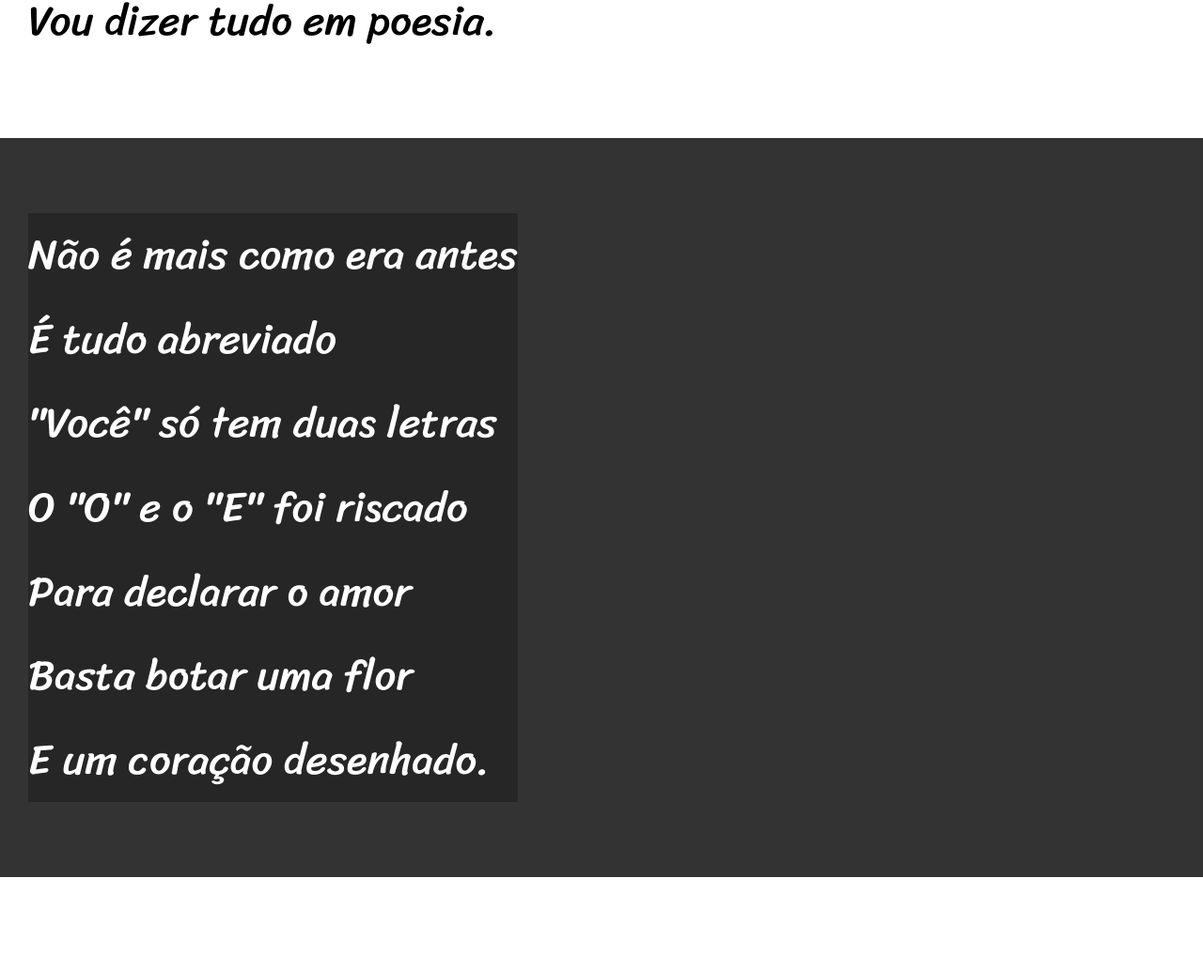
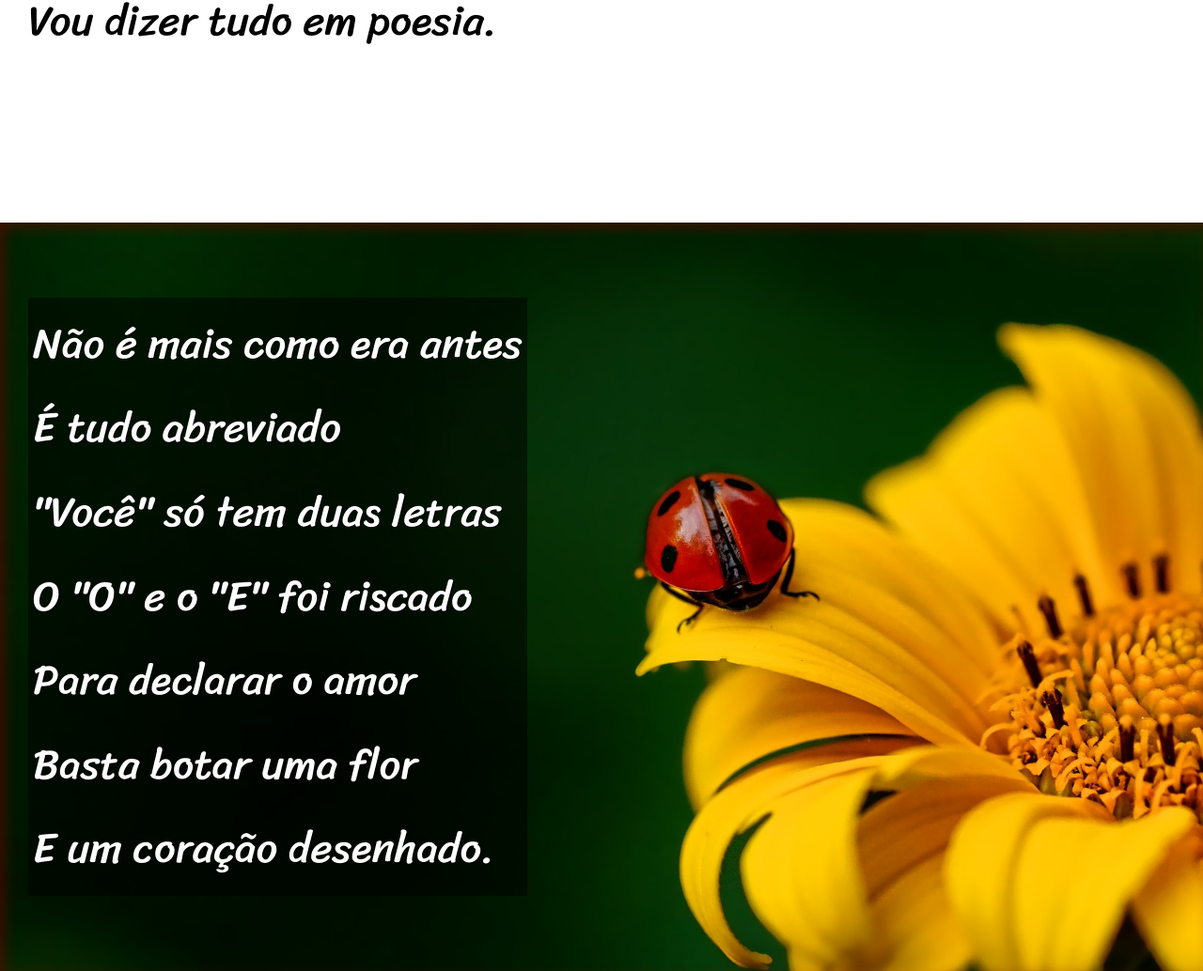
Before and after one commit to Adriano-acl/html-css, a plain HTML site: page desafios/d012/index.html in a window 1280 px wide. Shown: the part 900-1934 px from the top of the page at 94% size. Drawn offline with Linux system fonts and the light colour scheme.

Commit message:
atualização final desafio 12

```diff
--- a/desafios/d012/estilo/style.css
+++ b/desafios/d012/estilo/style.css
@@ -54,6 +54,9 @@ section {
     font-family: var(--fonte3);
     font-size: 3.5vw;
 }
+section > p{
+    padding-bottom: 2em;
+}
 
 section.normal {
     background-color: white;
@@ -63,12 +66,27 @@ section.normal {
 section.imagem {
     background-color: rgb(51, 51, 51);
     color: white;
+    box-shadow: inset 6px 6px 13px 0px rgba(119, 0, 0, 0.474);
+    background-size: cover;
+    background-attachment: fixed;
 }
 section.imagem > p{
     display: inline-block;
-    background-color: rgba(0, 0, 0, 0.253);
+    padding: 5px;
+    background-color: rgba(0, 0, 0, 0.512);
+    text-shadow: 1px 1px 0px black;
 }
 
+section#img01 {
+    background-image: url('../imagens/background001.jpg');
+    background-position: right center;
+
+}
+
+section#img02 {
+    background-image: url('../imagens/background002.jpg');
+
+}
 footer {
     background-color: black;
     color: white;
--- a/desafios/d012/index.html
+++ b/desafios/d012/index.html
@@ -30,7 +30,7 @@
     </section>
 
 
-    <section class="imagem">
+    <section class="imagem" id="img01">
         <p>
             Não é mais como era antes<br>
             É tudo abreviado<br>
@@ -68,7 +68,7 @@
 
 
 
-    <section class="imagem">
+    <section class="imagem" id="img02">
         <p>
             Tenho saudade das cartas<br>
             Escritas com a própria mão<br>
```
